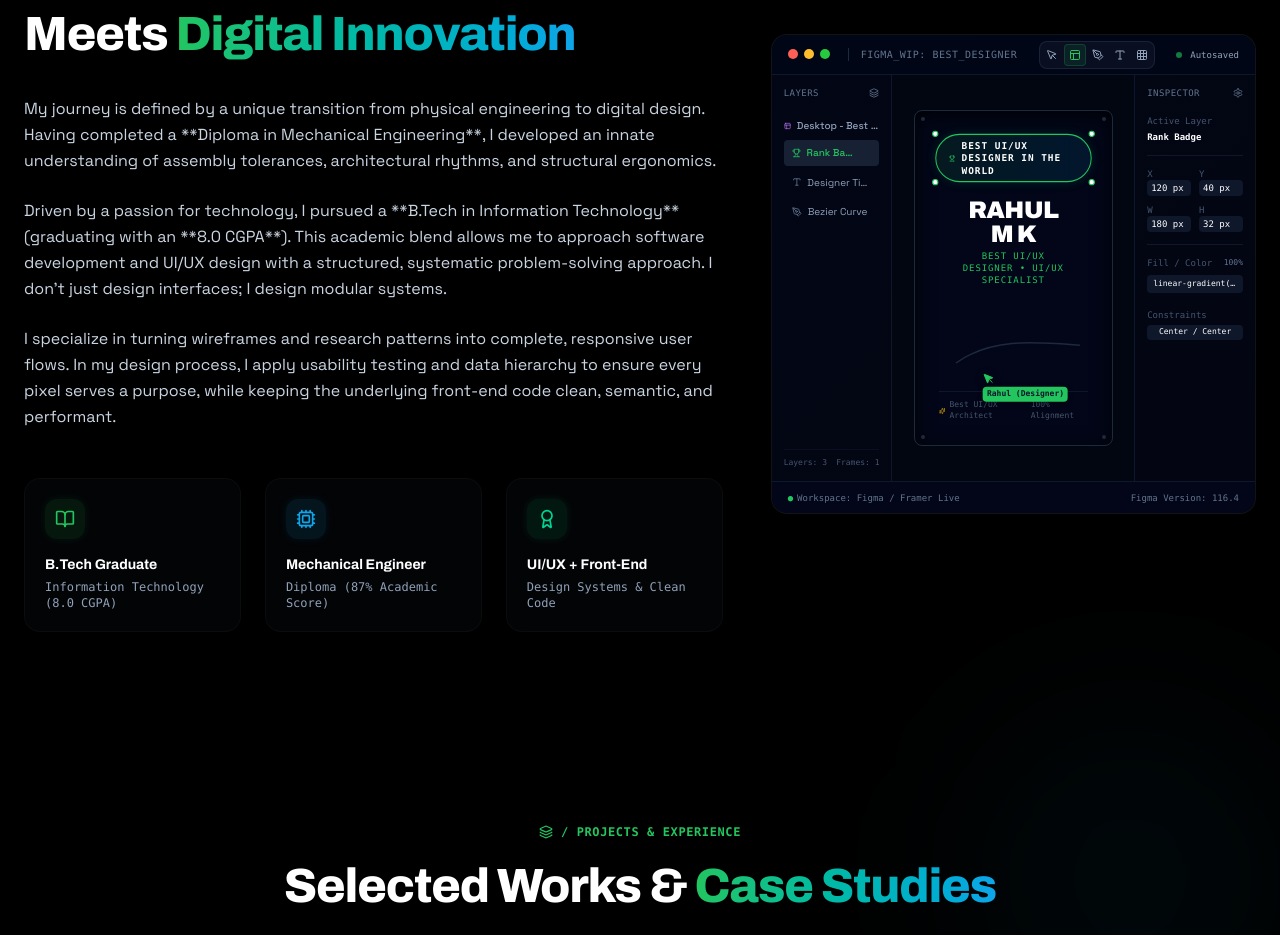
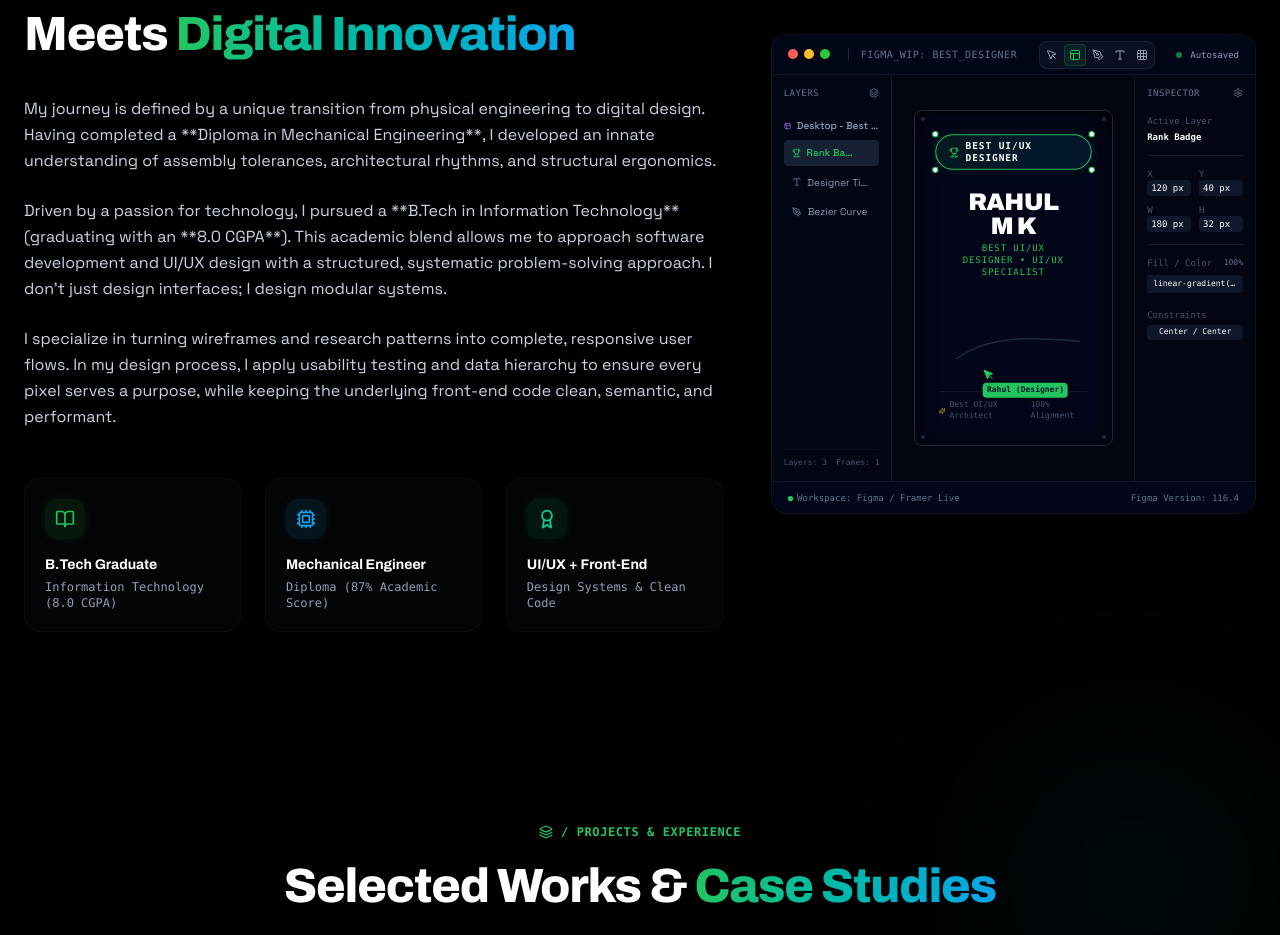
Before and after one commit to Mufeeth11/rahulPortfolio, a Next.js app: page / in a window 1280 px wide. Shown: the part 980-1915 px from the top of the page. Built offline with nearby package versions, Linux system fonts and the light colour scheme.

Commit message:
feat: remove 'in the world' from Best UI/UX designer label

```diff
--- a/src/components/DesignWorkbench.tsx
+++ b/src/components/DesignWorkbench.tsx
@@ -186,7 +186,7 @@ export default function DesignWorkbench() {
             >
               <Trophy size={11} className="text-[#22C55E]" />
               <span className="text-[9px] font-mono text-white font-bold uppercase tracking-widest">
-                Best UI/UX Designer in the World
+                Best UI/UX Designer
               </span>
 
               {/* Figma Selection Handles */}
```
